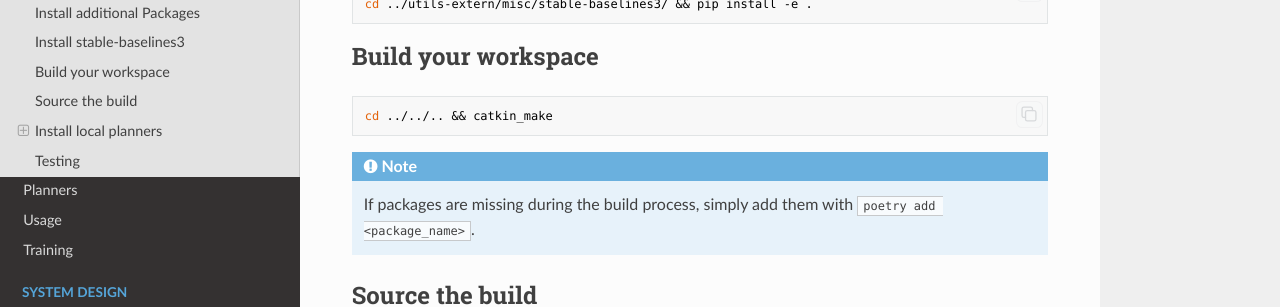
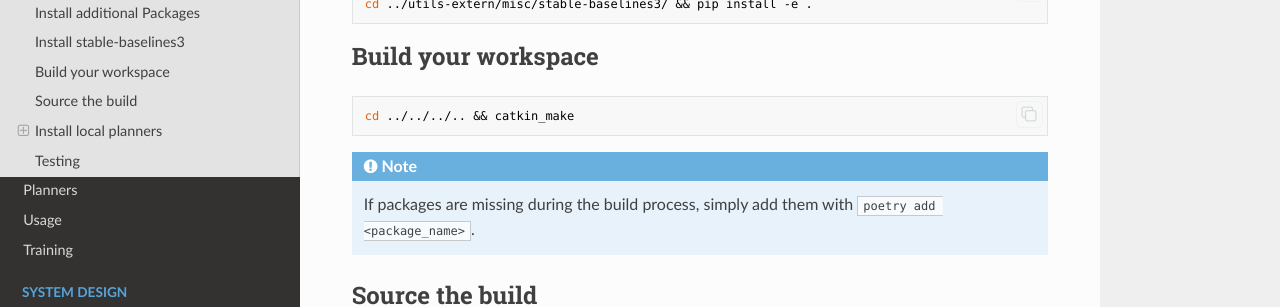
Before and after one commit to Arena-Rosnav/.github, an MkDocs documentation site: the page built from docs/user_guides/installation.md, in a window 1280 px wide and 900 px high, scrolled down 2369 px. Shown: the part 151-458 px from the top of the window. Built offline with MkDocs 1.6.1, drawn with Linux system fonts in a browser that asks for light colours; nearby versions of some CDN libraries; comment, search, counter and statistics services are not loaded.

````diff
--- a/docs/user_guides/installation.md
+++ b/docs/user_guides/installation.md
@@ -109,7 +109,7 @@ cd ../utils-extern/misc/stable-baselines3/ && pip install -e .
 ## Build your workspace
 
 ```
-cd ../../.. && catkin_make
+cd ../../../.. && catkin_make
 ```
 
 !!! note
````
